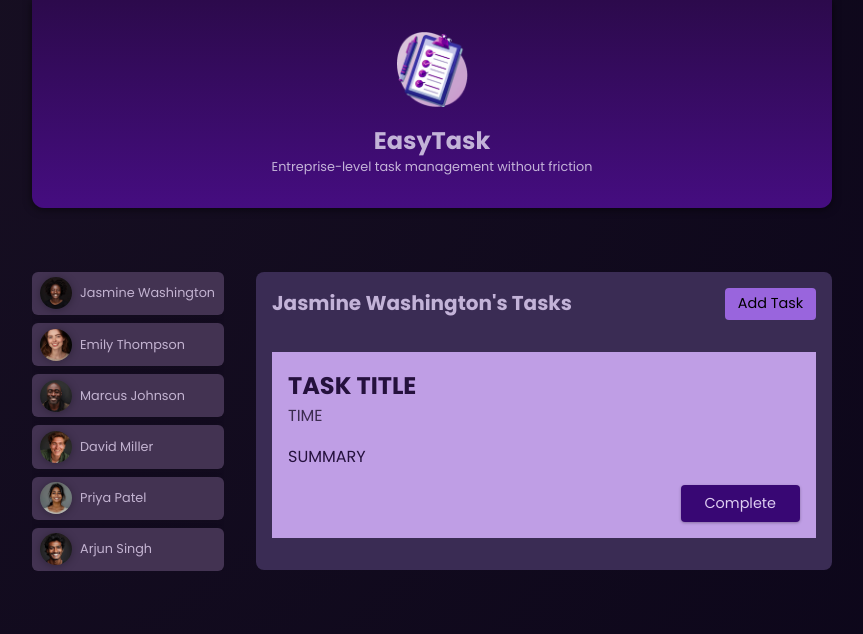
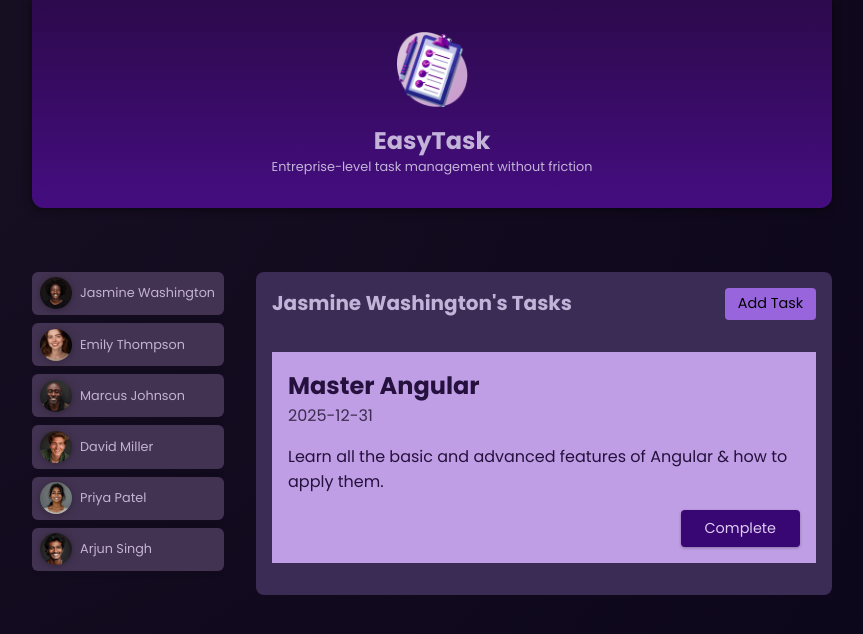
Before and after one commit to KalyaJex/01-starting-project, an Angular app: page / in a window 1280 px wide. Both pictures are taken after a click on the button "Jasmine Washington". Shown: the top 634 px of the page, without its empty margins (208-1071 px from the left). Built offline with nearby package versions, Linux system fonts and the light colour scheme.

Commit message:
Lesson #46

```diff
--- a/src/app/app.component.html
+++ b/src/app/app.component.html
@@ -10,7 +10,7 @@
   </ul>
 
   @if (selectedUser) {
-    <app-tasks [name]="selectedUser.name" />
+    <app-tasks [name]="selectedUser.name" [userId]="selectedUser.id" />
   } @else {
     <p id="fallback">Select a user to see their tasks</p>
   }
--- a/src/app/app.component.ts
+++ b/src/app/app.component.ts
@@ -13,6 +13,7 @@ import { TasksComponent } from './tasks/tasks.component';
 })
 export class AppComponent {
   users = DUMMY_USERS;
+
   selectedUserId?: string;
   get selectedUser() {
     return this.users.find((user) => user.id === this.selectedUserId);
--- /dev/null
+++ b/src/app/dummy-tasks.ts
@@ -0,0 +1,25 @@
+export const DUMMY_TASKS = [
+  {
+    id: 't1',
+    userId: 'u1',
+    title: 'Master Angular',
+    summary:
+      'Learn all the basic and advanced features of Angular & how to apply them.',
+    dueDate: '2025-12-31',
+  },
+  {
+    id: 't2',
+    userId: 'u3',
+    title: 'Build first prototype',
+    summary: 'Build a first prototype of the online shop website',
+    dueDate: '2024-05-31',
+  },
+  {
+    id: 't3',
+    userId: 'u3',
+    title: 'Prepare issue template',
+    summary:
+      'Prepare and describe an issue template which will help with project management',
+    dueDate: '2024-06-15',
+  },
+];
--- a/src/app/task/task.component.html
+++ b/src/app/task/task.component.html
@@ -1,7 +1,7 @@
 <article>
-  <h2>TASK TITLE</h2>
-  <time>TIME</time>
-  <p>SUMMARY</p>
+  <h2>{{ task.title }}</h2>
+  <time>{{ task.dueDate }}</time>
+  <p>{{ task.summary }}</p>
   <p class="actions">
     <button>Complete</button>
   </p>
--- a/src/app/tasks/tasks.component.html
+++ b/src/app/tasks/tasks.component.html
@@ -6,8 +6,10 @@
     </menu>
   </header>
   <ul>
-    <li>
-      <app-task />
-    </li>
+    @for (task of selectedUserTasks; track task.id) {
+      <li>
+        <app-task [task]="task" />
+      </li>
+    }
   </ul>
 </section>
--- a/src/app/tasks/tasks.component.ts
+++ b/src/app/tasks/tasks.component.ts
@@ -1,5 +1,6 @@
 import { Component, Input } from '@angular/core';
 import { TaskComponent } from '../task/task.component';
+import { DUMMY_TASKS } from '../dummy-tasks';
 
 @Component({
   selector: 'app-tasks',
@@ -9,5 +10,11 @@ import { TaskComponent } from '../task/task.component';
   imports: [TaskComponent],
 })
 export class TasksComponent {
-  @Input() name?: string;
+  @Input({ required: true }) name!: string;
+  @Input({ required: true }) userId!: string;
+  tasks = DUMMY_TASKS;
+
+  get selectedUserTasks() {
+    return this.tasks.filter((task) => task.userId === this.userId);
+  }
 }
```
Also changed, not shown: src/app/task/task.component.ts (+12 -2 lines).
